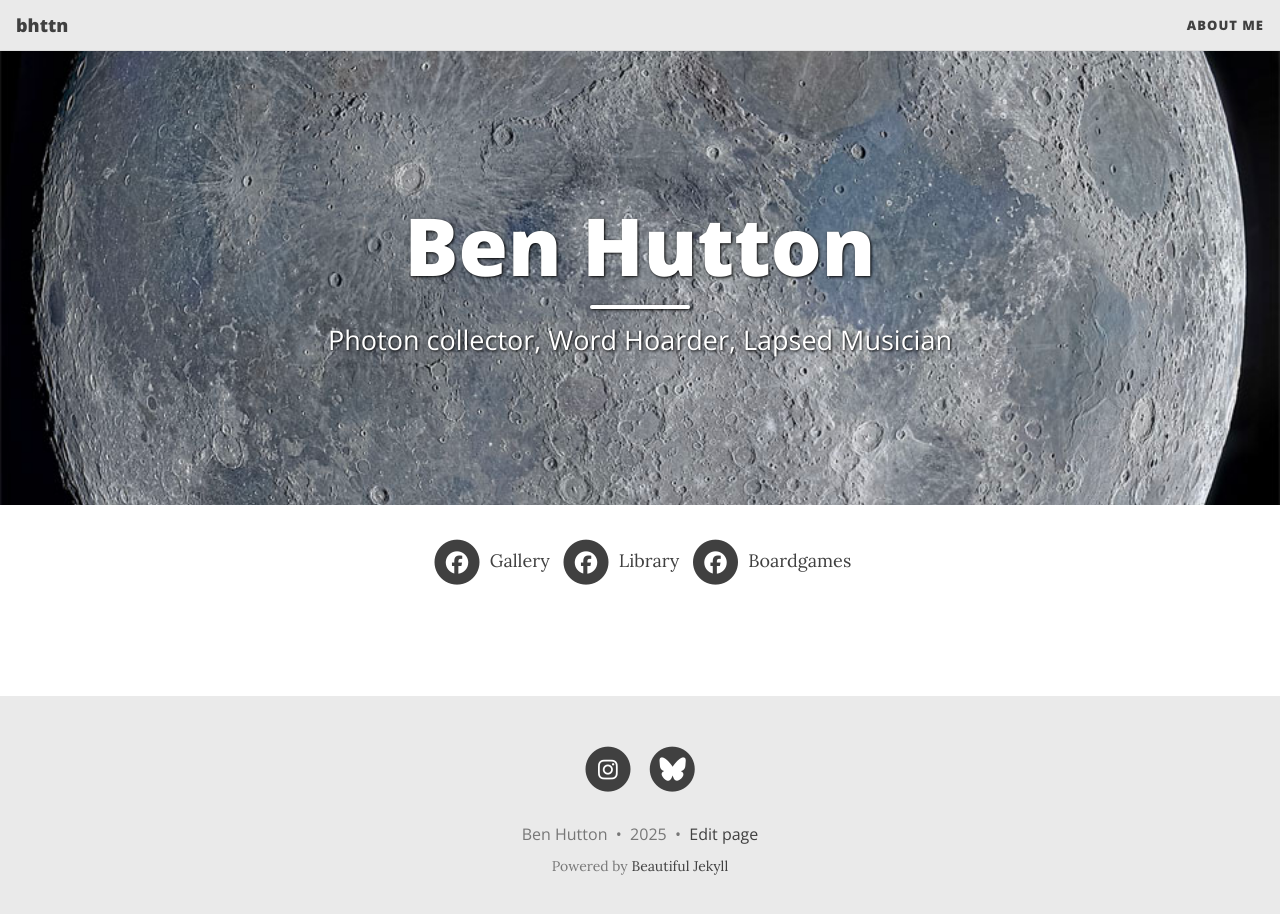
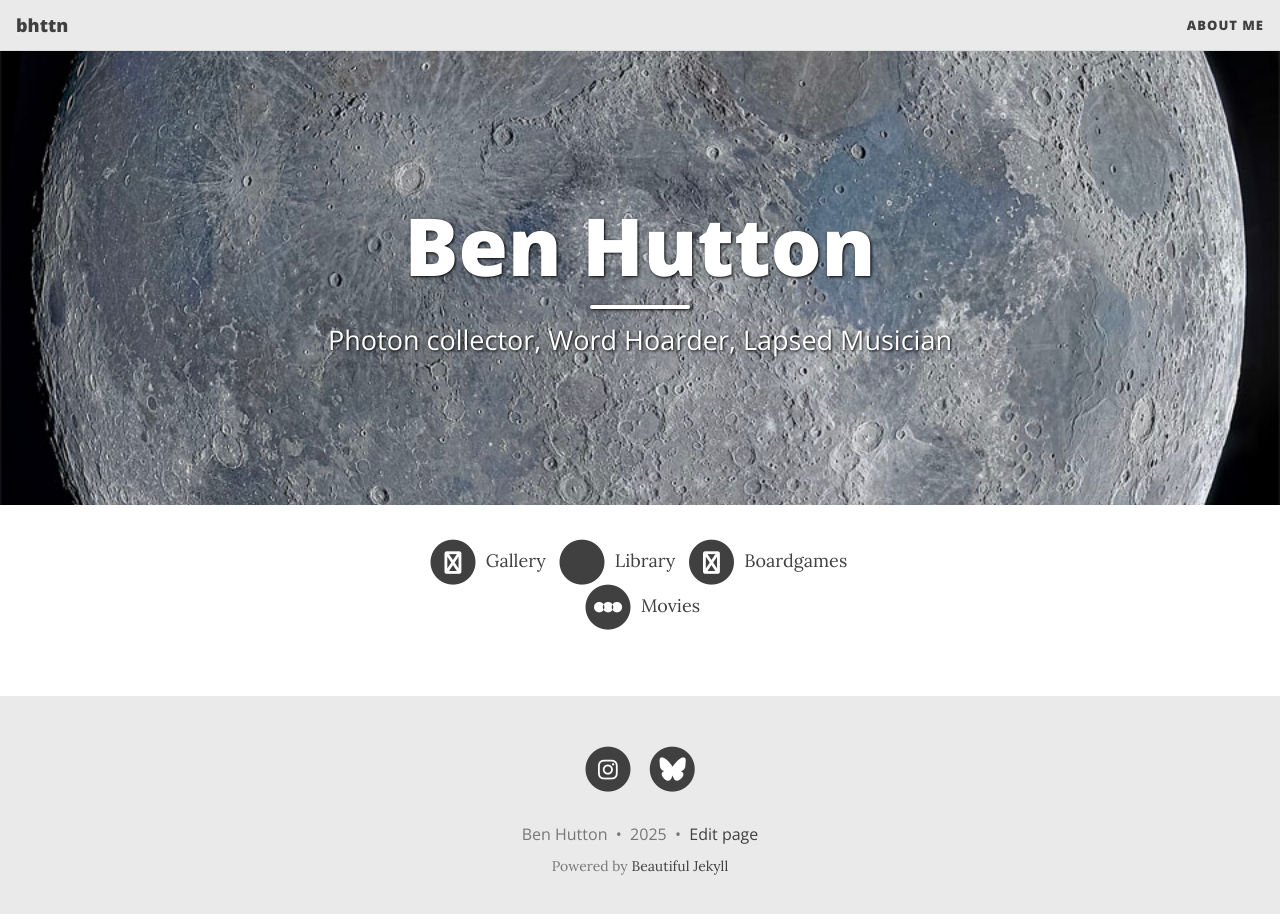
Before and after one commit to bhttn/b1-bhttn-com, a Jekyll site: the page built from index.html, in a window 1280 px wide and 927 px high. Shown: the top 914 px of the window. Built offline with Jekyll 4.4.1, drawn with Linux system fonts in a browser that asks for light colours; the list of posts is cut into pages by our own code.

Commit message:
Update links.html

```diff
--- a/_includes/links.html
+++ b/_includes/links.html
@@ -11,7 +11,7 @@
   <a href="https://{{ network[1] }}" title="Gallery">
     <span class="fa-stack fa-lg" aria-hidden="true">
       <i class="fas fa-circle fa-stack-2x"></i>
-      <i class="fab fa-facebook fa-stack-1x fa-inverse"></i>
+      <i class="fab fa-panorama fa-stack-1x fa-inverse"></i>
     </span>
     <span class="sr-only">Gallery</span>
     Gallery
@@ -24,7 +24,7 @@
   <a href="https://app.thestorygraph.com/profile/{{ network[1] }}" title="StoryGraph">
      <span class="fa-stack fa-lg" aria-hidden="true">
        <i class="fas fa-circle fa-stack-2x"></i>
-       <i class="fab fa-facebook fa-stack-1x fa-inverse"></i>
+       <i class="fab fa-books fa-stack-1x fa-inverse"></i>
      </span>
      <span class="sr-only">StoryGraph</span>
      Library
@@ -32,12 +32,25 @@
 </li>
 {%- endif -%}
 
+{%- if network[0] == "letterboxd" -%}
+  <li class="list-inline-item">
+    <a href="https://letterboxd.com/{{ network[1] }}" title="Letterboxd">
+      <span class="fa-stack fa-lg" aria-hidden="true">
+        <i class="fas fa-circle fa-stack-2x"></i>
+        <i class="fab fa-letterboxd fa-stack-1x fa-inverse"></i>
+      </span>
+      <span class="sr-only">Letterboxd</span>
+      Movies
+   </a>
+  </li>
+  {%- endif -%}
+
   {%- if network[0] == "boardgames" -%}
   <li class="list-inline-item">
     <a href="https://boardgamegeek.com/collection/user/{{ network[1] }}" title="BGG">
       <span class="fa-stack fa-lg" aria-hidden="true">
         <i class="fas fa-circle fa-stack-2x"></i>
-        <i class="fab fa-facebook fa-stack-1x fa-inverse"></i>
+        <i class="fab fa-chess-pawn fa-stack-1x fa-inverse"></i>
       </span>
       <span class="sr-only">BGG</span>
       Boardgames
```
